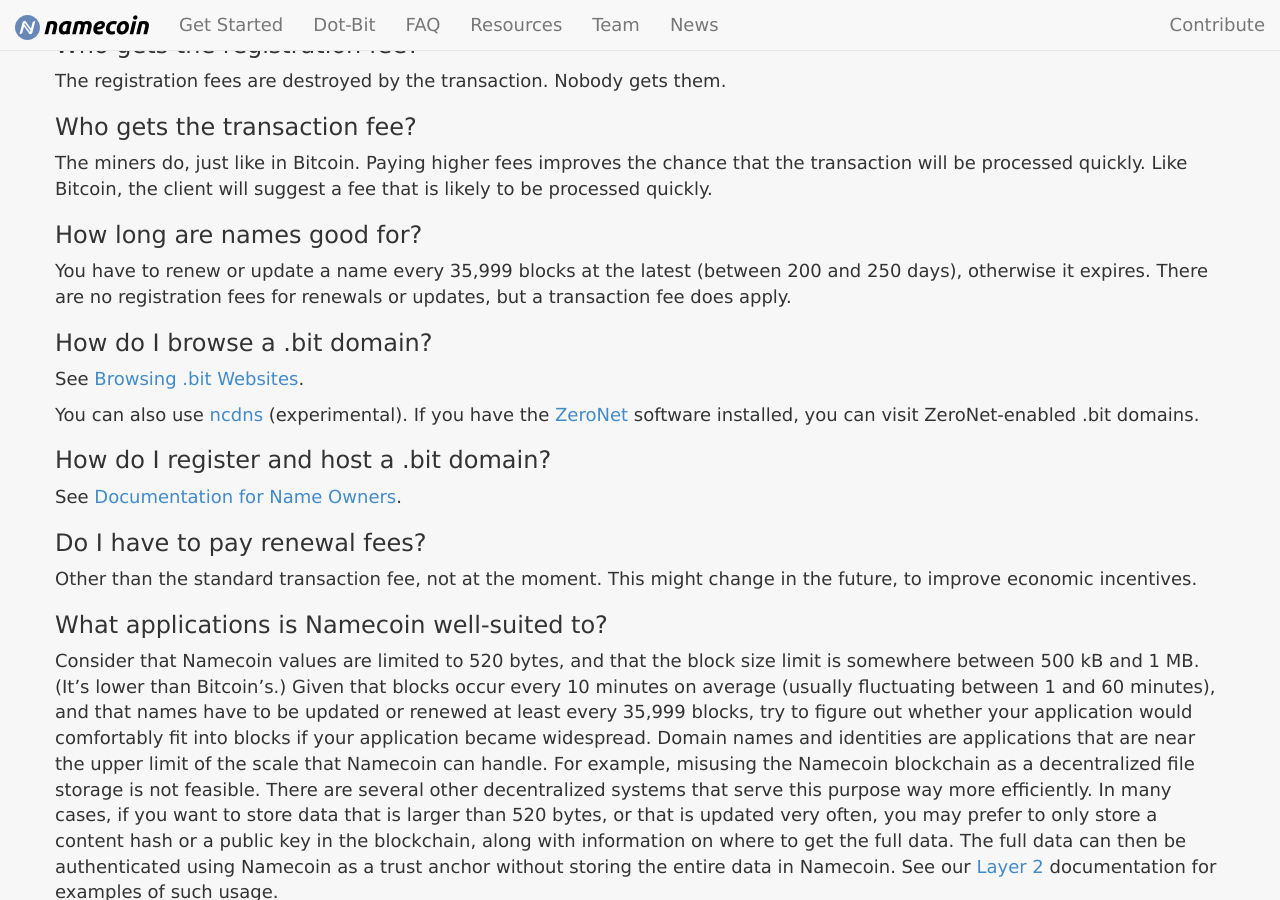
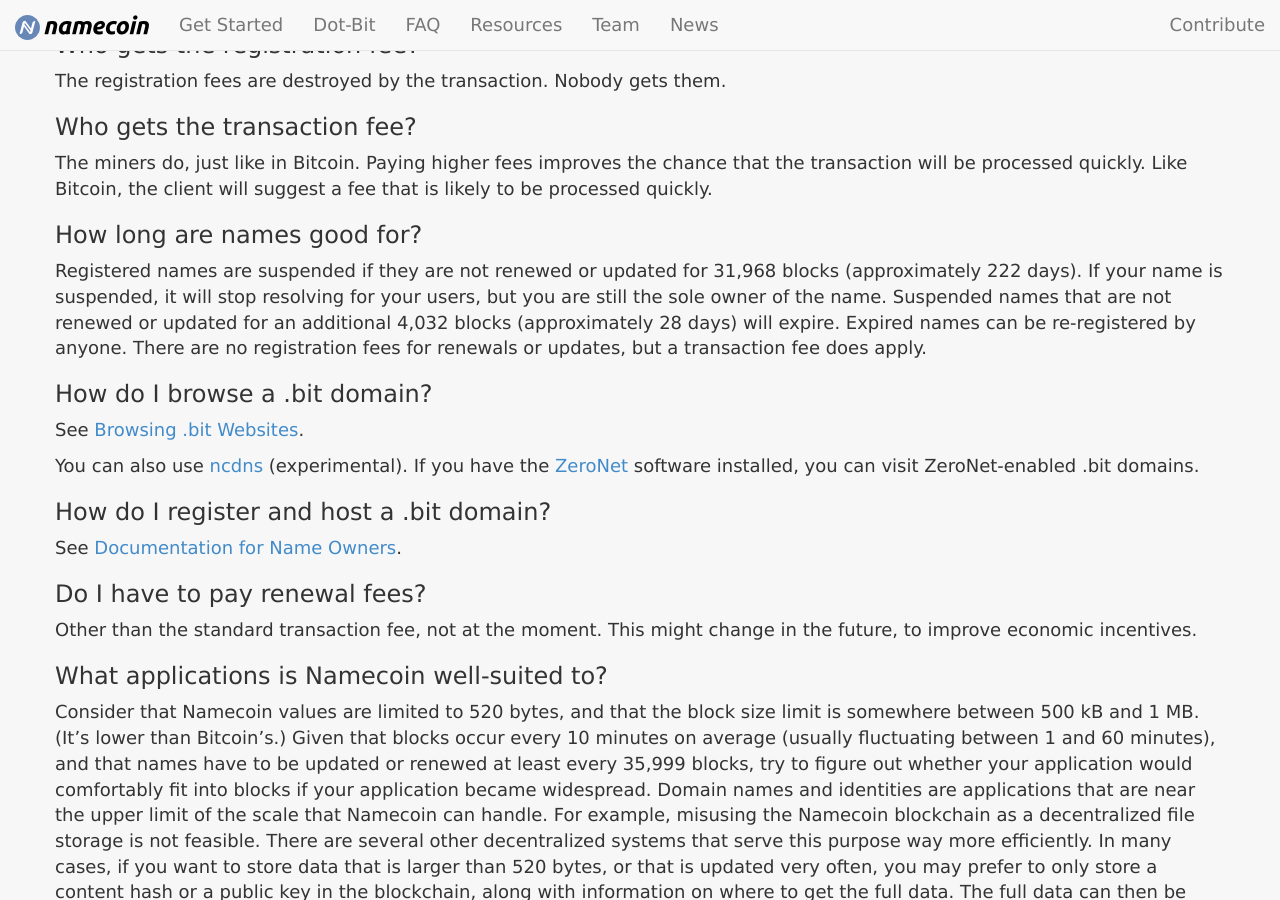
Before and after one commit to JeremyRand/namecoin.org, a Jekyll site: the page built from docs/faq/index.md, in a window 1280 px wide and 900 px high, scrolled down 2192 px. Built offline with Jekyll 4.4.1, drawn with Linux system fonts in a browser that asks for light colours.

Commit message:
FAQ: Cover name suspensions.

```diff
--- a/docs/faq/index.md
+++ b/docs/faq/index.md
@@ -38,7 +38,7 @@ The miners do, just like in Bitcoin. Paying higher fees improves the chance that
 
 ### How long are names good for?
 
-You have to renew or update a name every 35,999 blocks at the latest (between 200 and 250 days), otherwise it expires. There are no registration fees for renewals or updates, but a transaction fee does apply.
+Registered names are suspended if they are not renewed or updated for 31,968 blocks (approximately 222 days).  If your name is suspended, it will stop resolving for your users, but you are still the sole owner of the name.  Suspended names that are not renewed or updated for an additional 4,032 blocks (approximately 28 days) will expire.  Expired names can be re-registered by anyone.  There are no registration fees for renewals or updates, but a transaction fee does apply.
 
 ### How do I browse a .bit domain?
 
```
